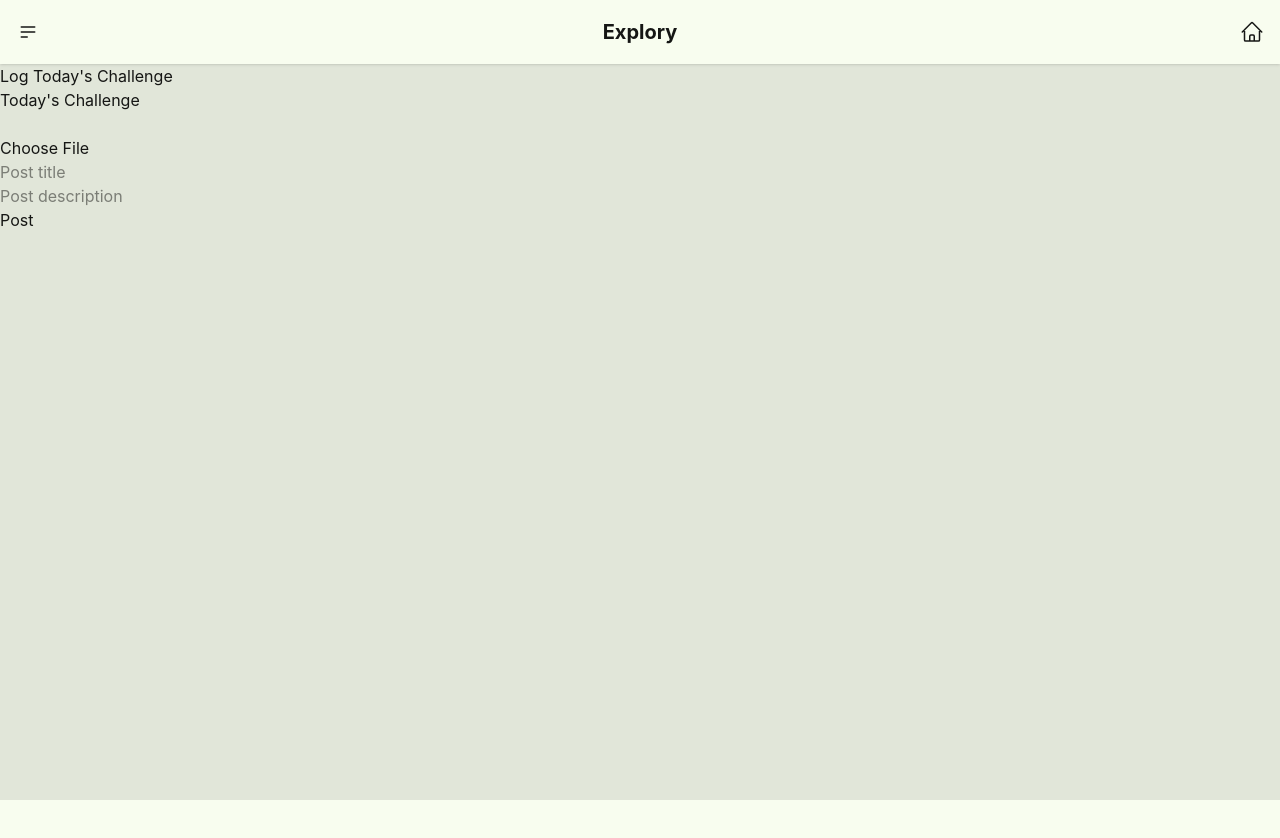
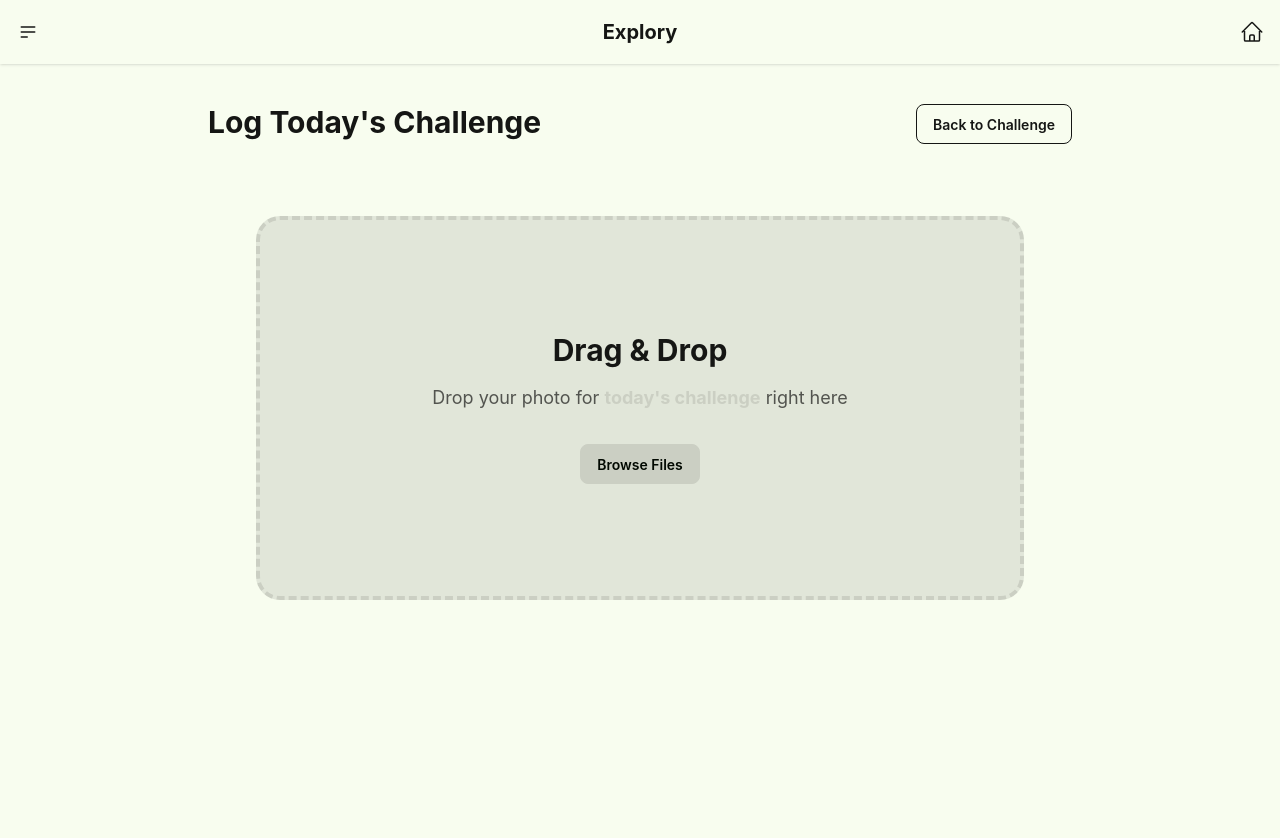
Before and after one commit to kstauch/Explory, a React (Vite) app in the folder frontend/: page /log-challenge in a window 1280 px wide. Shown: the top 838 px of the page. Before the commit the page ends 800 px from the top, so only its background shows below. Built offline with nearby package versions, Linux system fonts and the light colour scheme; no server answers.

Commit message:
upload page done

```diff
--- a/frontend/src/pages/Challenge/LogChallengePage.jsx
+++ b/frontend/src/pages/Challenge/LogChallengePage.jsx
@@ -5,38 +5,67 @@
   const navigate = useNavigate();
   const [file, setFile] = useState(null);
   const [previewUrl, setPreviewUrl] = useState(null);
-  const imageUpload = async (e) => {
-      const file = e.target.files[0];
-        if (file) {
-            setFile(file);
-            const url = URL.createObjectURL(file);
-            setPreviewUrl(url);
-        }
+  const imageUpload = async (selectedFile) => {
+      if (!selectedFile) return;
+      setFile(selectedFile);
+      setPreviewUrl(URL.createObjectURL(selectedFile));
       const formData = new FormData();
-      formData.append('challengeimage', file);
+      formData.append('challengeimage', selectedFile);
       const token = localStorage.getItem('token');
-      const response = await fetch('http://localhost:8000/users/api/upload-challenge/',
-          {method: 'POST', headers: {authorization: `Token ${token}`},
-          body: formData});
+      try {
+          const response = await fetch('http://localhost:8000/users/api/upload-challenge/', {
+        method: 'POST',
+        headers: { authorization: `Token ${token}` },
+        body: formData
+      });
       const data = await response.json();
-      console.log(data)
+      console.log("Initial Image Upload Data:", data);
+    } catch (err) {
+      console.error("Error uploading initial image:", err);
+    }
+  };
+
+
+  const handleDrop = (e) => {
+    e.preventDefault();
+    const droppedFile = e.dataTransfer.files[0];
+    imageUpload(droppedFile);
+  };
+
+  const handleChange = (e) => {
+    const selectedFile = e.target.files[0];
+    imageUpload(selectedFile);
   }
-  const [todaysChallenge, setTodaysChallenge] = useState([]);
+  const [todaysChallenge, setTodaysChallenge] = useState({ title: "", id: null });
   useEffect(() => {
-      const token = localStorage.getItem('token');
-      fetch('http://localhost:8000/challenges/api/todays-challenge/',
-      {headers: {Authorization: `Token ${token}`}})
-      .then(response => response.json())
-      .then(data => {
-          console.log('challenge data', data);
-          setTodaysChallenge(data.challengeslist);
-      })
+      const fetchChallengeData = async () => {
+          const token = localStorage.getItem('token');
+          try {
+              const challengeRes = await fetch('http://localhost:8000/users/api/random-challenge/', {
+                  headers: { Authorization: `Token ${token}`}
+                  });
+              const challengeData = await challengeRes.json();
+              const todayRes = await fetch('http://localhost:8000/challenges/api/todays-challenge/', {
+                  headers: { Authorization: `Token ${token}` }
+                  });
+              const todayData = await todayRes.json();
+              const challengeId = todayData.challengeslist?.[0]?.id;
+              setTodaysChallenge({
+                  title: challengeData.daily_challenge,
+                  id: challengeId
+                  });
+              } catch (err) {
+                  console.error("Error fetching challenge data:", err);
+              }
+          };
+      fetchChallengeData();
+
   }, []);
     const [title, setTitle] = useState("");
     const [body, setBody] = useState("");
     const handleSubmit = async () => {
-        const challengeId = todaysChallenge[0]?.id;
-        const challengeTitle = todaysChallenge[0]?.title;
+        const challengeId = todaysChallenge.id;
+        const challengeTitle = todaysChallenge.title;
         const token = localStorage.getItem('token');
         const formData = new FormData();
         formData.append('image', file);
@@ -75,27 +104,97 @@
 
 
   return (
-    <div>
-      <h1>Log Today's Challenge</h1>
-      <button onClick={() => navigate("/challenge")}>
-        Today's Challenge
-      </button>
-        <br/>
-        {previewUrl && (<img src={previewUrl} style={{width: "200px"}} />)}
-        <br/>
-        <input type="file" accept="image/*" onChange={imageUpload}
-            style={{display: "none"}} id="userfile"  />
-        <button onClick={() => document.getElementById('userfile').click()}>
-            Choose File
+    <div className="w-full bg-base-100 min-h-screen p-4 flex flex-col items-center pt-10">
+
+      {/* HEADER BUTTONS */}
+      <div className="w-full max-w-4xl flex justify-between mb-8 px-4">
+        <h1 className="text-3xl font-bold">Log Today's Challenge</h1>
+        <button className="btn btn-outline" onClick={() => navigate("/challenge")}>
+          Back to Challenge
         </button>
-        <p>{todaysChallenge[0]?.title}</p>
-        <input type='text' onChange={(e) =>
-            setTitle(e.target.value)} value={title} placeholder='Post title' />
-        <br/>
-        <input type='text' onChange={(e) =>
-        setBody(e.target.value)} value={body} placeholder='Post description' />
-        <br/>
-      <button onClick={handleSubmit} disabled={!todaysChallenge[0]?.id}>Post</button>
+      </div>
+
+      {/* CONDITIONAL RENDER: Do we have an image yet? */}
+      {previewUrl ? (
+
+        /* === STATE 2: THE HERO BANNER & FORM === */
+        <div
+          className="hero min-h-[70vh] w-full max-w-5xl rounded-3xl overflow-hidden shadow-2xl relative"
+          style={{ backgroundImage: `url(${previewUrl})` }}
+        >
+          <div className="hero-overlay bg-opacity-60"></div>
+          <div className="hero-content text-neutral-content text-center w-full">
+
+            {/* The Frosted Glass Form Card */}
+            <div className="card w-full max-w-md bg-base-100/90 backdrop-blur-md text-base-content shadow-xl p-6">
+
+              <h2 className="text-2xl font-bold mb-2">Ready to post?</h2>
+              <p className="text-primary font-semibold mb-6">
+                {todaysChallenge.title || "Loading challenge..."}
+              </p>
+
+              <div className="form-control w-full gap-4">
+                <input
+                  type="text"
+                  className="input input-bordered w-full"
+                  placeholder="Give your post a title..."
+                  value={title}
+                  onChange={(e) => setTitle(e.target.value)}
+                />
+
+                <textarea
+                  className="textarea textarea-bordered h-24 w-full"
+                  placeholder="Tell us about your challenge..."
+                  value={body}
+                  onChange={(e) => setBody(e.target.value)}
+                ></textarea>
+
+                {/* Submit uses your original handleSubmit logic! */}
+                <button
+                  className="btn btn-primary w-full mt-4"
+                  onClick={handleSubmit}
+                  disabled={!todaysChallenge.id}
+                >
+                  Post Challenge
+                </button>
+
+                <button
+                  className="btn btn-ghost w-full"
+                  onClick={() => { setPreviewUrl(null); setFile(null); }}
+                >
+                  Change Image
+                </button>
+              </div>
+            </div>
+
+          </div>
+        </div>
+      ) : (
+
+        /* === STATE 1: THE DRAG AND DROP ZONE === */
+        <label
+          onDragOver={(e) => e.preventDefault()}
+          onDrop={handleDrop}
+          className="w-full max-w-3xl h-96 mt-10 border-4 border-dashed border-primary rounded-3xl flex flex-col items-center justify-center bg-base-200 hover:bg-base-300 transition-colors"
+        >
+          <h2 className="text-3xl font-bold mb-4">Drag & Drop</h2>
+          <p className="text-base-content/70 mb-8 text-lg">
+            Drop your photo for <span className="font-bold text-primary">{todaysChallenge.title || "today's challenge"}</span> right here
+          </p>
+
+          <input
+            type="file"
+            accept="image/*"
+            onChange={handleChange}
+            className="hidden"
+            id="file-upload"
+          />
+          <div className="btn btn-primary pointer-events-none">
+            Browse Files
+          </div>
+        </label>
+      )}
+
     </div>
   );
 }
```
Also changed, not shown: 1 other file (tests, documents, lock files or other folders).
